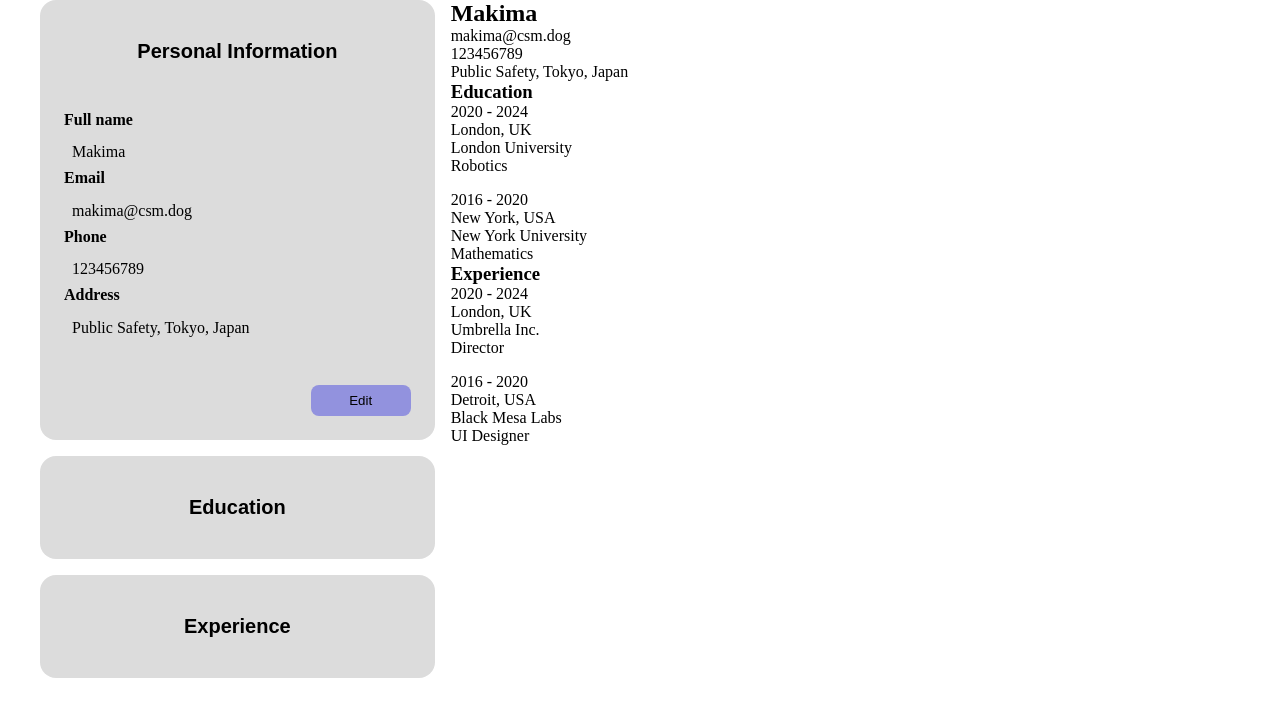
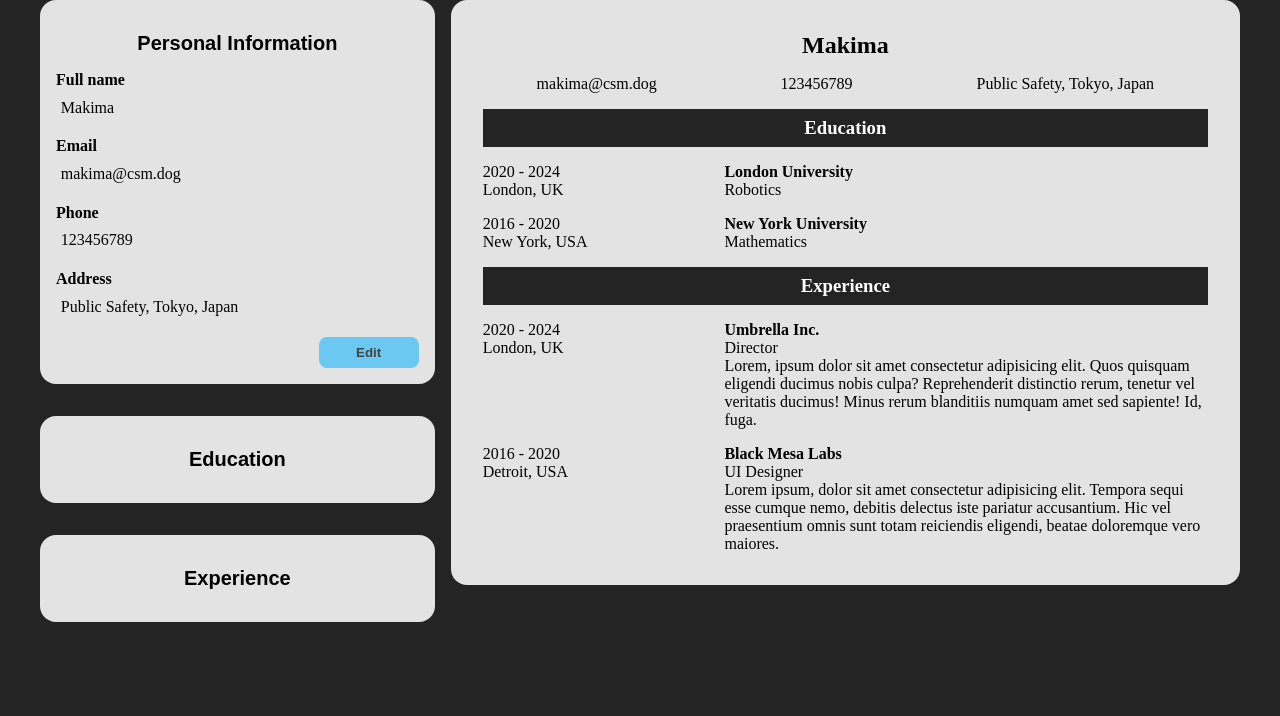
Before and after one commit to jotafer19/cv-application, a React (Vite) app: page / in a window 1280 px wide. Shown: the top 716 px of the page. Built offline with nearby package versions, Linux system fonts and the light colour scheme.

Commit message:
Add textarea on forms

```diff
--- a/src/Display-Section.jsx
+++ b/src/Display-Section.jsx
@@ -2,23 +2,27 @@ function DisplaySection({ finalData }) {
     const { personal, education, experience } = finalData;
 
     return (
-        <section>
-            <div className="personal-data container">
-                <h1>{personal.fullName}</h1>
+        <section className="display-section">
+            <div className="display-all-container">
+                {Object.keys(personal).length !== 0 && (
+                    <div className="personal-data display-container">
+                        <h1 className="section-title">{personal.fullName}</h1>
                         <div className="additional-info">
                             <p>{personal.email}</p>
                             <p>{personal.phone}</p>
                             <p>{personal.address}</p>
                         </div>
                     </div>
-            <div className="education-data container">
-                <h3>Education</h3>
-                <div className="items-container">
+                )}
+                {education.length !== 0 && (
+                    <div className="education-data display-container">
+                        <h3 className="section-title">Education</h3>
+                        <div className="display-items-container">
                         {education.map(item => {
                             return (
                                 <div className="item" key={item.id}>
                                     <div className="item-info">
-                                    <div className="dates">
+                                        <div className="item-dates">
                                             <p>
                                                 {item.startDate}
                                                 {item.startDate && item.endDate && " - "}
@@ -30,7 +34,7 @@ function DisplaySection({ finalData }) {
                                         </div>
                                     </div>
                                     <div className="item-info">
-                                    <p>{item.school}</p>
+                                        <p className="item-name">{item.school}</p>
                                         <p>{item.degree}</p>
                                     </div>
                                 </div>
@@ -38,14 +42,16 @@ function DisplaySection({ finalData }) {
                         })}
                     </div>
                 </div>
-            <div className="experience-data container">
-                <h3>Experience</h3>
-                <div className="items-container">
+                )}
+                {experience.length !== 0 && (
+                    <div className="experience-data display-container">
+                        <h3 className="section-title">Experience</h3>
+                        <div className="display-items-container">
                         {experience.map(item => {
                             return (
                                 <div className="item" key={item.id}>
                                     <div className="item-info">
-                                    <div className="dates">
+                                        <div className="item-dates">
                                             <p>
                                                 {item.startDate}
                                                 {item.startDate && item.endDate && " - "}
@@ -57,14 +63,17 @@ function DisplaySection({ finalData }) {
                                         </div>
                                     </div>
                                     <div className="item-info">
-                                    <p>{item.company}</p>
+                                        <p className="item-name">{item.company}</p>
                                         <p>{item.position}</p>
+                                        <p className="item-description">{item.description}</p>
                                     </div>
                                 </div>
                             )
                         })}
                     </div>
                 </div>
+                )}
+            </div>
         </section>
     )
 }
--- a/src/Education-Container.jsx
+++ b/src/Education-Container.jsx
@@ -12,13 +12,14 @@ function EducationContainer({ inputData, onChange, onSubmit, onDelete, onAdd })
     }
 
     return (
-        <div className="education input-section">
+        <div className="education data-container">
             <button className="section-button" onClick={() => setIsActive(!isActive)}>
                 <h2>Education</h2>
             </button>
             {isActive && (
                 editMode ? (
                     <form className="data-form education-form" action="#" onSubmit={handleOnSubmit}>
+                        <div className="items-container">
                             {inputData.education.map(item => {
                                 return <EducationDataForm
                                     key={item.id}
@@ -26,11 +27,12 @@ function EducationContainer({ inputData, onChange, onSubmit, onDelete, onAdd })
                                     onChange={(event) => onChange(event, item.id, "education")}
                                     onDelete={() => onDelete(item.id, "education")} />
                             })}
+                        </div>
                         <button className="btn btn-add" type="button" onClick={() => onAdd("education")}>Add</button>
                         <button className="btn btn-save" type="submit">Save</button>
                     </form>
                 ) : (
-                    <div className="data-display">
+                    <div className="data-form education-form">
                         <EducationFormDisplay inputData={inputData} />
                         <button className="btn btn-edit" onClick={() => setEditMode(!editMode)}>Edit</button>
                     </div>
--- a/src/Experience-Container.jsx
+++ b/src/Experience-Container.jsx
@@ -12,13 +12,14 @@ function ExperienceContainer({ inputData, onChange, onSubmit, onDelete, onAdd })
     }
 
     return (
-        <div className="experience input-section">
+        <div className="experience data-container">
             <button className="section-button" onClick={() => setIsActive(!isActive)}>
                 <h2>Experience</h2>
             </button>
             {isActive && (
                 editMode ? (
                     <form className="data-form experience-form" action="#" onSubmit={handleOnSubmit}>
+                        <div className="items-container">
                             {inputData.experience.map(item => {
                                 return <ExperienceDataForm
                                     key={item.id}
@@ -26,11 +27,12 @@ function ExperienceContainer({ inputData, onChange, onSubmit, onDelete, onAdd })
                                     onChange={(event) => onChange(event, item.id, "experience")}
                                     onDelete={() => onDelete(item.id, "experience")} />
                             })}
+                        </div>
                         <button className="btn btn-add" type="button" onClick={() => onAdd("experience")}>Add</button>
                         <button className="btn btn-save" type="submit">Save</button>
                     </form>
                 ) : (
-                    <div className="data-display">
+                    <div className="data-form experience-form">
                         <ExperienceFormDisplay inputData={inputData} />
                         <button className="btn btn-edit" onClick={() => setEditMode(!editMode)}>Edit</button>
                     </div>
--- a/src/Form-Display.jsx
+++ b/src/Form-Display.jsx
@@ -1,21 +1,23 @@
 function PersonalFormDisplay({ inputData }) {
     return (
-        <div className="item-display">
-            <div className="item-group">
+        <div className="items-container">
+            <div className="item-form">
+                <div className="input-group">
                     <p className="p-label">Full name</p>
                     <p className="p-display">{inputData.personal.fullName}</p>
                 </div>
-            <div className="item-group">
+                <div className="input-group">
                     <p className="p-label">Email</p>
                     <p className="p-display">{inputData.personal.email}</p>
                 </div>
-            <div className="item-group">
+                <div className="input-group">
                     <p className="p-label">Phone</p>
                     <p className="p-display">{inputData.personal.phone}</p>
                 </div>
-            <div className="item-group">
+                <div className="input-group">
                     <p className="p-label">Address</p>
                     <p className="p-display">{inputData.personal.address}</p>
+                </div>
             </div>
         </div>
     )
@@ -26,24 +28,24 @@ function EducationFormDisplay({ inputData }) {
         <div className="items-container">
             {inputData.education.map(item => {
                 return (
-                    <div className="item-display" key={item.id}>
-                        <div className="item-group">
+                    <div className="item-form" key={item.id}>
+                        <div className="input-group">
                             <p className="p-label">School</p>
                             <p className="p-display">{item.school}</p>
                         </div>
-                        <div className="item-group">
+                        <div className="input-group">
                             <p className="p-label">Degree</p>
                             <p className="p-display">{item.degree}</p>
                         </div>
-                        <div className="item-group">
+                        <div className="input-group">
                             <p className="p-label">Start date</p>
                             <p className="p-display">{item.startDate}</p>
                         </div>
-                        <div className="item-group">
+                        <div className="input-group">
                             <p className="p-label">End date</p>
                             <p className="p-display">{item.endDate}</p>
                         </div>
-                        <div className="item-group">
+                        <div className="input-group">
                             <p className="p-label">Location</p>
                             <p className="p-display">{item.location}</p>
                         </div>
@@ -59,26 +61,30 @@ function ExperienceFormDisplay({ inputData }) {
         <div className="items-container">
             {inputData.experience.map(item => {
                 return (
-                    <div className="item-display" key={item.id}>
-                        <div className="item-group">
+                    <div className="item-form" key={item.id}>
+                        <div className="input-group">
                             <p className="p-label">Company</p>
                             <p className="p-display">{item.company}</p>
                         </div>
-                        <div className="item-group">
+                        <div className="input-group">
                             <p className="p-label">Degree</p>
                             <p className="p-display">{item.position}</p>
                         </div>
-                        <div className="item-group">
+                        <div className="input-group">
                             <p className="p-label">Start date</p>
                             <p className="p-display">{item.startDate}</p>
                         </div>
-                        <div className="item-group">
+                        <div className="input-group">
                             <p className="p-label">End date</p>
                             <p className="p-display">{item.endDate}</p>
                         </div>
-                        <div className="item-group">
+                        <div className="input-group">
                             <p className="p-label">Location</p>
                             <p className="p-display">{item.location}</p>
+                        </div>
+                        <div className="input-group">
+                            <p className="p-label">Description</p>
+                            <p className="p-display">{item.description}</p>
                         </div>
                     </div>
                 )
--- a/src/Forms.jsx
+++ b/src/Forms.jsx
@@ -32,6 +32,7 @@ function ExperienceDataForm({ item, onChange, onDelete }) {
             <CustomInput labelName="Start date" name="startDate" id={item.id} value={item.startDate} type="num" onChange={onChange} />
             <CustomInput labelName="End date" name="endDate" id={item.id} value={item.endDate} type="num" onChange={onChange} />
             <CustomInput labelName="Location" name="location" id={item.id} value={item.location} onChange={onChange} />
+            <CustomInput labelName="Description" name="description" id={item.id} value={item.description} type="textarea" onChange={onChange} />
             <button className="btn btn-delete" type="button" onClick={onDelete}>Delete</button>
         </div>
     )
--- a/src/Personal-Container.jsx
+++ b/src/Personal-Container.jsx
@@ -12,18 +12,20 @@ function PersonalContainer({ inputData, onChange, onSubmit }) {
     }
 
     return (
-        <div className="personal input-section">
+        <div className="personal data-container">
             <button className="section-button" onClick={() => setIsActive(!isActive)}>
                 <h2>Personal Information</h2>
             </button>
             {isActive && (
                 editMode ? (
                     <form className="data-form personal-form" action="#" onSubmit={handleSubmitButton}>
-                        <PersonalDataForm inputData={inputData} onChange={onChange} />
+                        <div className="items-container">
+                            <PersonalDataForm inputData={inputData} onChange={onChange} />
+                        </div>
                         <button className="btn btn-save" type="submit">Save</button>
                     </form>
                 ) : (
-                    <div className="data-display">
+                    <div className="data-form personal-form">
                         <PersonalFormDisplay inputData={inputData} />
                         <button className="btn btn-edit" onClick={() => setEditMode(!editMode)}>Edit</button>
                     </div>
--- a/src/data.jsx
+++ b/src/data.jsx
@@ -32,7 +32,8 @@ const data = {
             position: "Director",
             startDate: "2020",
             endDate: "2024",
-            location: "London, UK"
+            location: "London, UK",
+            description: "Lorem, ipsum dolor sit amet consectetur adipisicing elit. Quos quisquam eligendi ducimus nobis culpa? Reprehenderit distinctio rerum, tenetur vel veritatis ducimus! Minus rerum blanditiis numquam amet sed sapiente! Id, fuga."
         },
         {
             id: uniqid(),
@@ -40,8 +41,9 @@ const data = {
             position: "UI Designer",
             startDate: "2016",
             endDate: "2020",
-            location: "Detroit, USA"
-        }
+            location: "Detroit, USA",
+            description: "Lorem ipsum, dolor sit amet consectetur adipisicing elit. Tempora sequi esse cumque nemo, debitis delectus iste pariatur accusantium. Hic vel praesentium omnis sunt totam reiciendis eligendi, beatae doloremque vero maiores."
+        },
     ]
 }
 
--- a/src/index.css
+++ b/src/index.css
@@ -2,6 +2,19 @@
     box-sizing: border-box;
     padding: 0;
     margin: 0;
+}
+
+:root {
+    --background-color: #242424;
+    --section-background-color: #e3e3e3;
+    --delete-button: #ef4444;
+    --add-button: #34d399;
+    --edit-button: #38bdf8;
+}
+
+body {
+    font-size: 1rem;
+    background-color: var(--background-color);
 }
 
 main {
@@ -9,75 +22,66 @@ main {
     margin: 0 auto;
     display: grid;
     grid-template-columns: 1fr 2fr;
+    grid-auto-rows: auto;
     gap: 1rem;
-}
-
-.input-section {
-    padding: 1.5rem;
-    display: flex;
-    flex-direction: column;
-    gap: 1rem;
-    background-color: rgb(220, 220, 220);
-    border-radius: 1rem;
 }
 
 .form-section {
     display: flex;
     flex-direction: column;
+    gap: 2rem;
+    overflow: auto;
+}
+
+.data-container {
+    padding: 1rem;
+    display: flex;
+    flex-direction: column;
+    border-radius: 1rem;
+    background-color: var(--section-background-color);
+}
+
+.section-button {
+    padding: 1rem;
+    background-color: transparent;
+    border: none;
+    border-radius: 1rem;
+    cursor: pointer;
+}
+
+.data-form,
+.items-container {
+    display: flex;
+    flex-direction: column;
     gap: 1rem;
 }
 
-.section-button {
-    padding: 1rem 2rem;
-    background-color: transparent;
-    border: none;
-    cursor: pointer;
-}
-.data-display,
-.data-form {
-    display: flex;
-    flex-direction: column;
-    gap: 1.5rem;
-}
-
-.items-container,
 .item-form {
     display: flex;
     flex-direction: column;
     gap: 1rem;
 }
 
-.item-display {
-    padding: 1rem 0;
+.item-form:not(:last-child) {
+    padding-bottom: 1rem;
+    border-bottom: 1px solid black;
 }
 
-.item-form
-
-.item-display:not(:last-child),
-.item-form:not(:last-child) {
-    border-bottom:  1px solid black;
-}
-
-.item-group,
 .input-group {
     display: flex;
     flex-direction: column;
-    gap: .4rem;
+    gap: .3rem;
 }
 
-.p-label,
-label {
-    font-weight: bold;
+.input,
+.p-display {
+    padding: .3rem;
+    border: none;
+    border-radius: .5rem;
 }
 
-.p-display {
-    padding: .5rem;
-}
-
-input {
-    padding: .5rem;
-    border-radius: 12px;
-    border: none;
+.p-label {
+    font-weight: bold;
 }
 
 .btn {
@@ -86,18 +90,79 @@ input {
     align-self: center;
     border: none;
     border-radius: .5rem;
+    font-weight: bolder;
+    cursor: pointer;
+    opacity: .7;
+    transition: opacity .2s ease-in-out;
+}
+
+.btn:hover{
+    opacity: 1;
 }
 
 .btn-add {
-    background-color: rgb(151, 226, 151);
+    background-color: var(--add-button);
 }
 
 .btn-edit,
 .btn-save {
     align-self: flex-end;
-    background-color: rgb(146, 146, 222);
+    background-color: var(--edit-button);
 }
 
 .btn-delete {
-    background-color: rgb(225, 152, 152);
+    background-color: var(--delete-button);
 }
+
+/* ------- */
+
+.display-section {
+    position: sticky;
+    top: 0;
+}
+
+.display-all-container {
+    padding: 2rem;
+    display: flex;
+    flex-direction: column;
+    gap: 1rem;
+    border-radius: 1rem;
+    background-color: var(--section-background-color);
+}
+
+.display-container {
+    display: flex;
+    flex-direction: column;
+    gap: 1rem;
+}
+
+.section-title {
+    text-align: center;
+}
+
+.additional-info {
+    display: flex;
+    justify-content: space-around;
+    gap: 1rem;
+}
+
+h3.section-title {
+    padding: .5rem;
+    background-color: var(--background-color);
+    color: white;
+}
+
+.display-items-container {
+    display: flex;
+    flex-direction: column;
+    gap: 1rem;
+}
+
+.item {
+    display: grid;
+    grid-template-columns: 1fr 2fr;
+}
+
+.item-name {
+    font-weight: bold;
+}
```
Also changed, not shown: src/Custom-Input.jsx (+16 -1 lines). Lines whose indentation alone changed are shown as unchanged.
